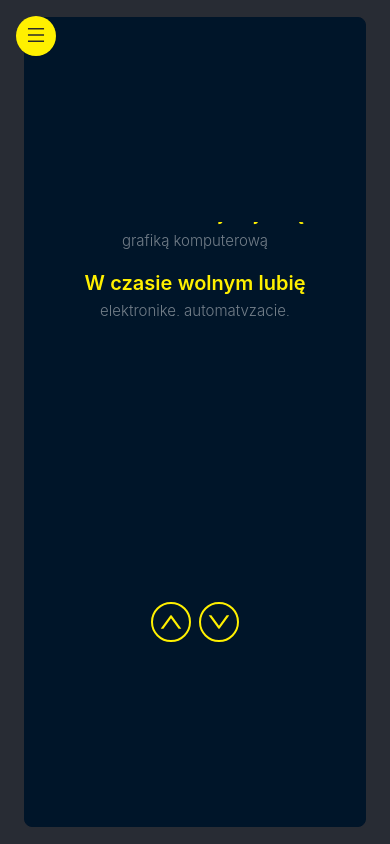
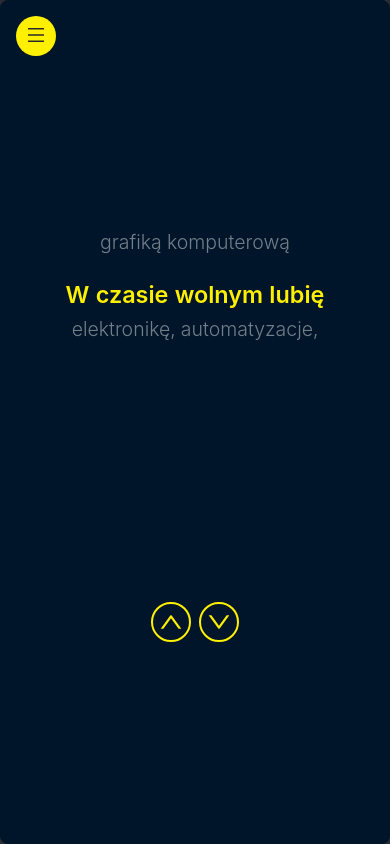
Before and after one commit to ChillyHoney/personal-page, a React (Create React App) app: page / in a window 390 px wide. Built offline with nearby package versions, Linux system fonts and the light colour scheme.

Commit message:
Minor changes to responsivnes

```diff
--- a/src/components/MainCard.tsx
+++ b/src/components/MainCard.tsx
@@ -40,7 +40,7 @@
           ))}
         </Carousel>
       </CarouselWrapper>
-      <ButtonWrapper>
+      <div>
         <SocialButton
           onClick={() => ref.current?.next()}
           size='large'
@@ -59,7 +59,7 @@
         >
           <RightIcon />
         </SocialButton>
-      </ButtonWrapper>
+      </div>
     </Wrapper>
   );
 };
@@ -67,20 +67,22 @@
 export default MainCard;
 
 const LevelExperiencLabel = styled.span`
-  font-size: 20px;
+  font-size: 6vw;
   font-weight: 600;
   color: #fff000;
+
   @media ${device.tablet} {
-    font-size: 44px;
+    font-size: 4vw;
   }
 `;
 
 const SubExperienceLabel = styled.p`
-  font-size: 15px;
+  font-size: 5vw;
   font-weight: 300;
   color: #727e89;
+
   @media ${device.tablet} {
-    font-size: 28px;
+    font-size: 3vw;
   }
 `;
 
@@ -99,12 +101,18 @@
   justify-content: center;
   color: #727e89;
   border-radius: 8px;
-  margin-left: 24px;
-  margin-right: 24px;
+  margin-left: 0;
+  margin-right: 0;
   position: fixed;
   left: 0;
   right: 0;
-  height: 96%;
+  height: 100%;
+
+  @media ${device.tablet} {
+    margin-left: 24px;
+    margin-right: 24px;
+    height: 94%;
+  }
 
   @media ${device.laptop} {
     left: 434px;
@@ -118,11 +126,6 @@
   font-size: 24px;
 `;
 
-const ButtonWrapper = styled.div`
-  /* justify-content: center; */
-  /* width: 32px; */
-`;
-
 const SocialButton = styled(Button)`
   margin: 4px;
   border-width: 2px;
--- a/src/components/SideNav.tsx
+++ b/src/components/SideNav.tsx
@@ -91,7 +91,8 @@
   height: 100%;
   transition: transform 600ms;
   transform: ${(props) =>
-    props.active ? 'translate3d(0vw, 0, 0)' : 'translate3d(-120vw, 0, 0)'};
+    props.active ? 'translate3d(0vw, 0, 0)' : 'translate3d(-200vw, 0, 0)'};
+
   @media ${device.laptop} {
     transform: ${(props) =>
       props.active ? 'translate3d(-120vw, 0, 0)' : 'translate3d(0vw, 0, 0)'};
```
